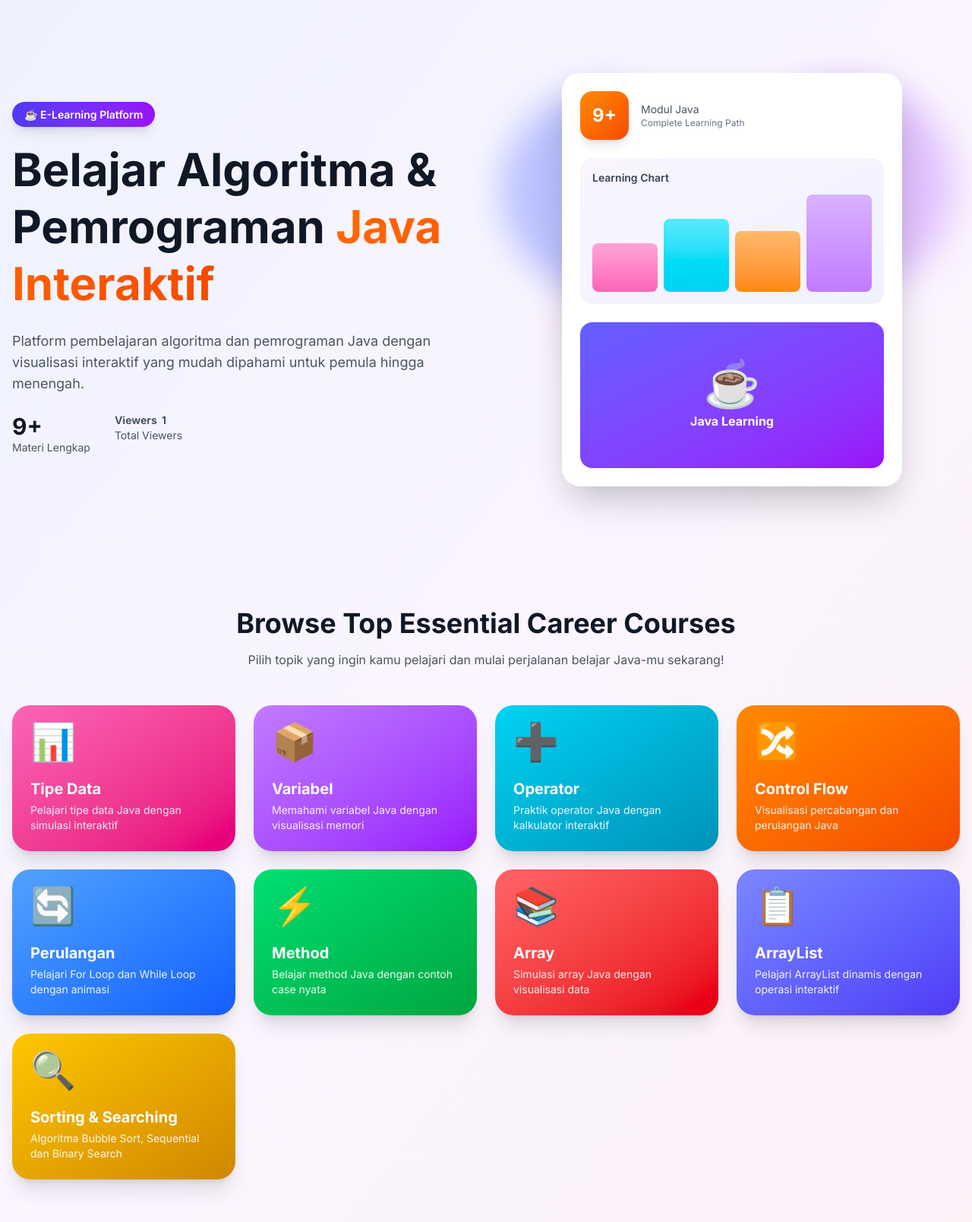
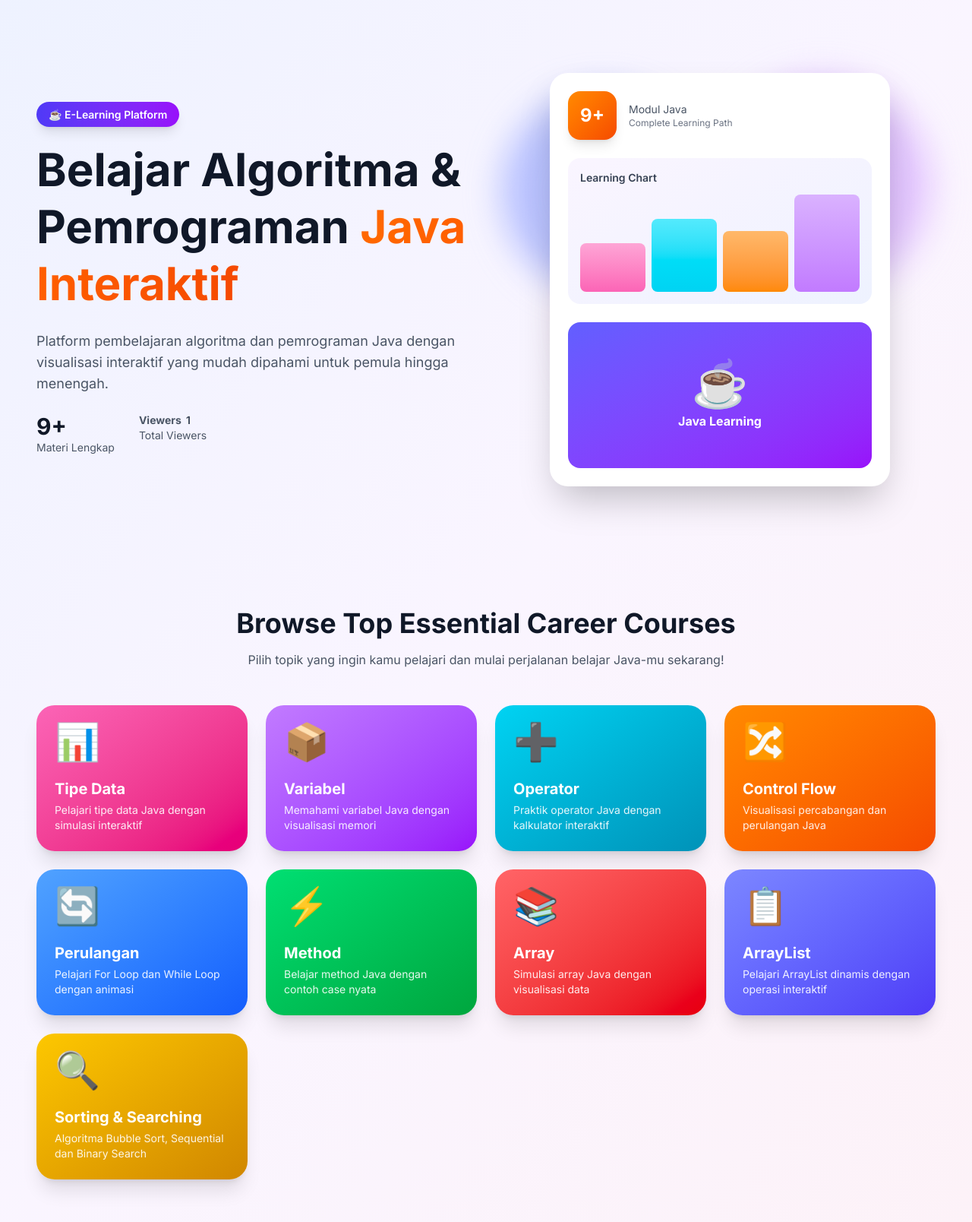
Before and after one commit to ZGE26/vibe-coding-alpro, a Next.js app: page / in a window 1280 px wide. Shown: the top 1608 px of the page at 76% size. Built offline with nearby package versions, Linux system fonts and the light colour scheme.

Commit message:
Increase homepage padding for better spacing from edges

```diff
--- a/app/page.tsx
+++ b/app/page.tsx
@@ -10,7 +10,7 @@ export default function Home() {
       {/* Hero Section */}
       <div className="relative overflow-hidden">
         <div className="absolute inset-0 bg-grid-pattern opacity-5"></div>
-        <div className="container mx-auto px-4 py-16 lg:py-24">
+        <div className="container mx-auto px-6 sm:px-8 lg:px-12 py-16 lg:py-24">
           <div className="grid lg:grid-cols-2 gap-12 items-center">
             {/* Left Content */}
             <div className="space-y-6 text-center lg:text-left">
@@ -93,7 +93,7 @@ export default function Home() {
       </div>
 
       {/* Topics Section */}
-      <div className="container mx-auto px-4 py-16">
+      <div className="container mx-auto px-6 sm:px-8 lg:px-12 py-16">
         <div className="text-center mb-12">
           <h2 className="text-3xl lg:text-4xl font-bold text-gray-900 mb-4">
             Browse Top Essential Career Courses
```
